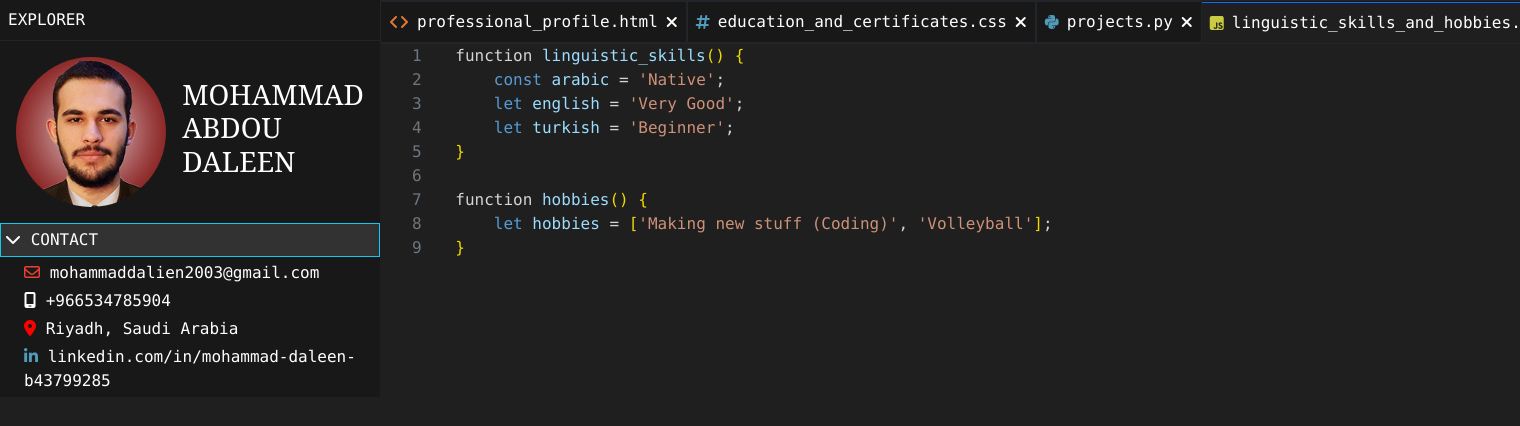
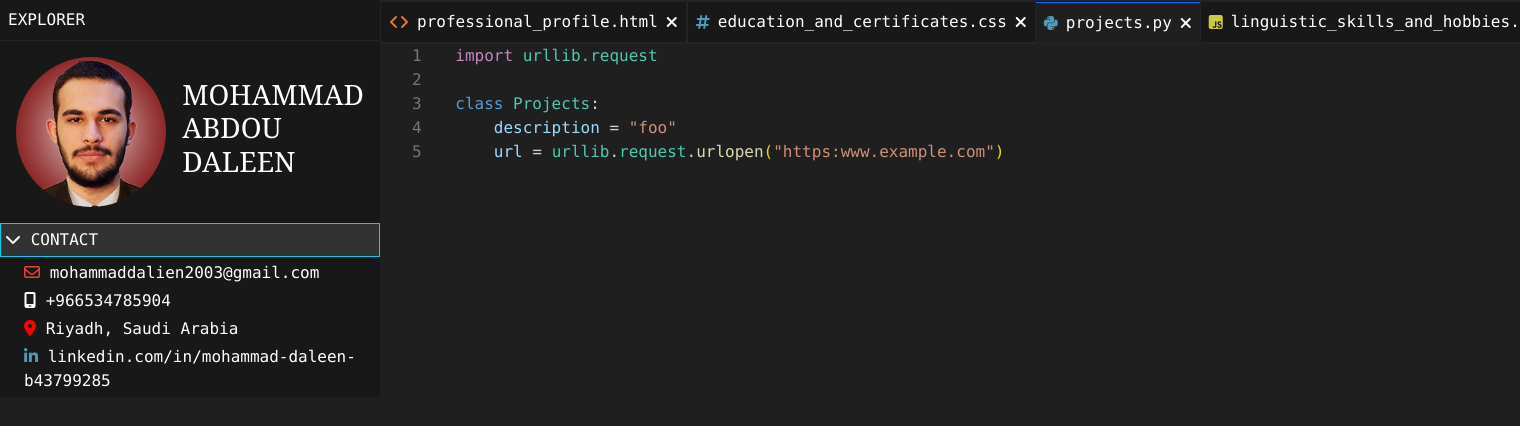
Before and after one commit to MohammadDaleen/cv, a Django app: page / in a window 1520 px wide; the page is wider, and only the part inside the window is pictured. Shown: the part 42-468 px from the top of that part. Run offline with Django 4.2, Linux system fonts and the light colour scheme; some libraries are stand-ins or nearby versions.

Commit message:
setup python code

```diff
--- a/resume/static/resume/main.js
+++ b/resume/static/resume/main.js
@@ -6,7 +6,7 @@ document.addEventListener('DOMContentLoaded', function() {
   }
 
   // Load default code
-  load_tab(`${tabsIDs[3]}`);
+  load_tab(`${tabsIDs[2]}`);
 });
 
 // Tabs
--- a/resume/static/resume/styles.css
+++ b/resume/static/resume/styles.css
@@ -53,6 +53,18 @@ li:before {
     color: #ce9178;
 }
 
+.func {
+    color: #dcdcaa;
+}
+
+.reserve {
+    color: #c586c0;
+}
+
+.lib {
+    color: #4ec9b0;
+}
+
 /* HTML Colors */
 .tag {
     color: #569cd6;
--- a/resume/templates/resume/index.html
+++ b/resume/templates/resume/index.html
@@ -129,22 +129,12 @@
 
 
             <ol id="py-code" style="display: none;">
-                <li><span class="ms-4 sub-sign">&lt;</span><span class="tag">ul</span>&nbsp;<span class="attr">id</span><span class="sign">=</span><span class="string">"bar"</span><span class="sub-sign">&gt;</span></li>
+                <li><span class="ms-4 reserve">import</span><span class="lib">&nbsp;urllib.request</span></li>
+                <li></li>
+                <li><span class="ms-4 tag">class</span><span class="lib">&nbsp;Projects</span><span class="sign">:</span></li>
 
-                <li><span class="sub-sign ms-4">{% for i in "iiii" %}&nbsp;{% endfor %}&lt;</span><span class="tag">li</span><span class="sub-sign">&gt;</span></li>
-                <li><span class="ms-4">{% for i in "iiiiiiii" %}&nbsp;{% endfor %}Full stack developer working with a lot of languages, frameworks, and technologies</span></li>
-                <li><span class="ms-4">{% for i in "iiiiiiii" %}&nbsp;{% endfor %}such as: Python, HTML, CSS, JavaScript, SQL, C, Django, React.JS, Git, Flask, Jinja, Bootstrap, Sass, Docker</span></li>
-                <li><span class="sub-sign ms-4">{% for i in "iiii" %}&nbsp;{% endfor %}&lt;/</span><span class="tag">li</span><span class="sub-sign">&gt;</span></li>
-
-                <li><span class="sub-sign ms-4">{% for i in "iiii" %}&nbsp;{% endfor %}&lt;</span><span class="tag">li</span><span class="sub-sign">&gt;</span></li>
-                <li><span class="ms-4">{% for i in "iiiiiiii" %}&nbsp;{% endfor %}1 year of Python and JavaScript experience (9 months of Flask/Jinja +3 months of Django/React.JS)</span></li>
-                <li><span class="sub-sign ms-4">{% for i in "iiii" %}&nbsp;{% endfor %}&lt;/</span><span class="tag">li</span><span class="sub-sign">&gt;</span></li>
-
-                <li><span class="sub-sign ms-4">{% for i in "iiii" %}&nbsp;{% endfor %}&lt;</span><span class="tag">li</span><span class="sub-sign">&gt;</span></li>
-                <li class="d-flex"><span class="ms-4">{% for i in "iiiiiiii" %}&nbsp;{% endfor %}<span class="sub-sign">&lt;</span><span class="tag">a</span><span class="attr">&nbsp;href</span><span class="sign">=</span><span class="string">"</span><a href="https://certificates.cs50.io/2b7e2e2f-398a-4945-9944-f7ee59d0bc77.pdf" target="_blank" rel="noopener noreferrer">Link of Certificate</a><span class="string">"</span><span class="sub-sign">&gt;</span>Harvard Certified Professional in CS50x<span class="sub-sign">&lt;/</span><span class="tag">a</span><span class="sub-sign">&gt;</span></span></li>
-                <li class="d-flex"><span class="sub-sign ms-4">{% for i in "iiii" %}&nbsp;{% endfor %}&lt;/</span><span class="tag">li</span><span class="sub-sign">&gt;</span></li>
-
-                <li class="d-flex"><span class="ms-4 sub-sign">&lt;/</span><span class="tag">ul</span><span class="sub-sign">&gt;</span></li>
+                <li><span class="ms-4 variable">{% for i in "iiii" %}&nbsp;{% endfor %}description</span><span class="sign">&nbsp;=&nbsp;</span><span class="string">"foo"</span></li>
+                <li><span class="ms-4 variable">{% for i in "iiii" %}&nbsp;{% endfor %}url</span><span class="sign">&nbsp;=&nbsp;</span><span class="lib">urllib</span><span class="sign">.</span><span class="lib">request</span><span class="sign">.</span><span class="func">urlopen</span><span class="bracket">&lpar;<span class="string">"https:www.example.com"</span>&rpar;</span></li>
             </ol>
 
 
```
